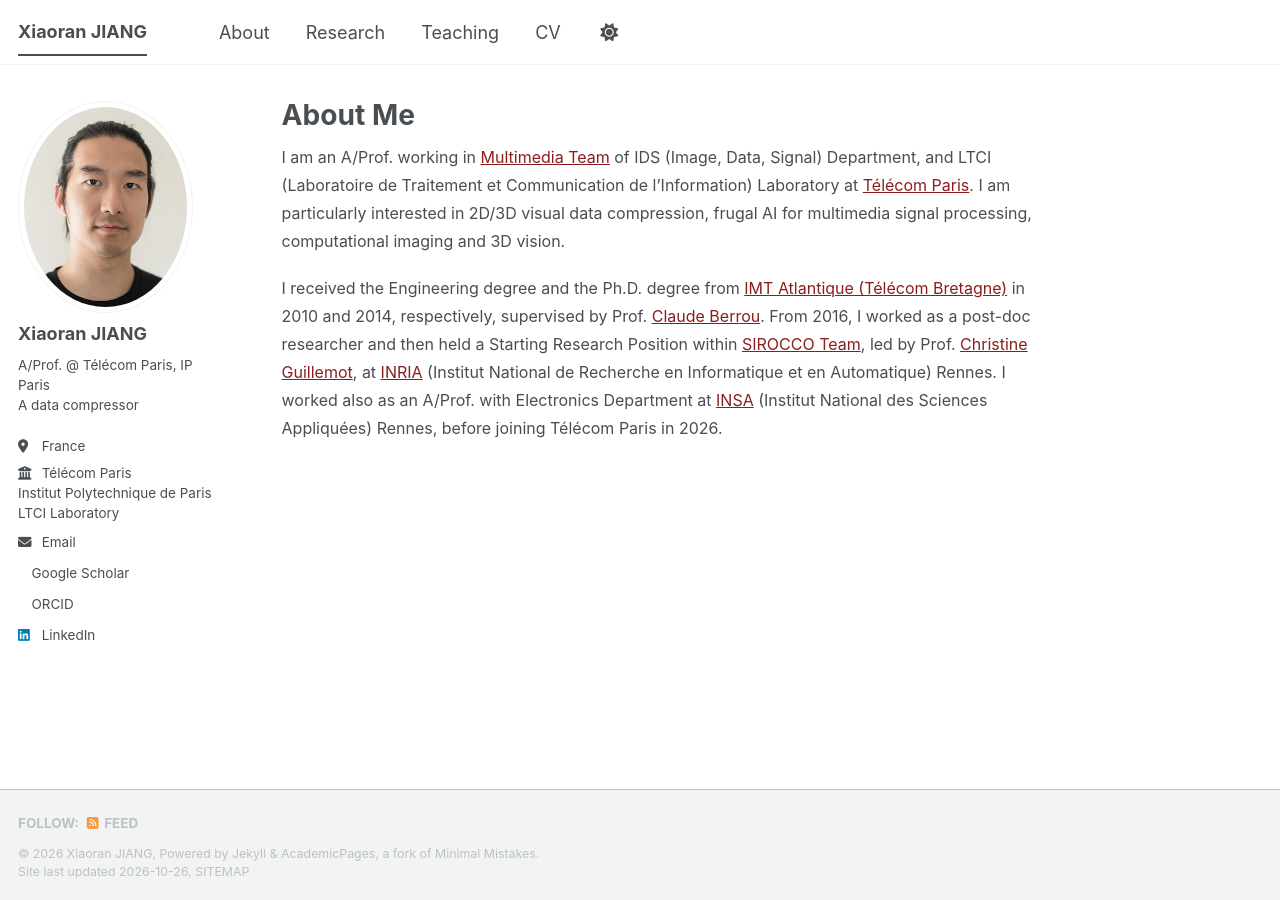
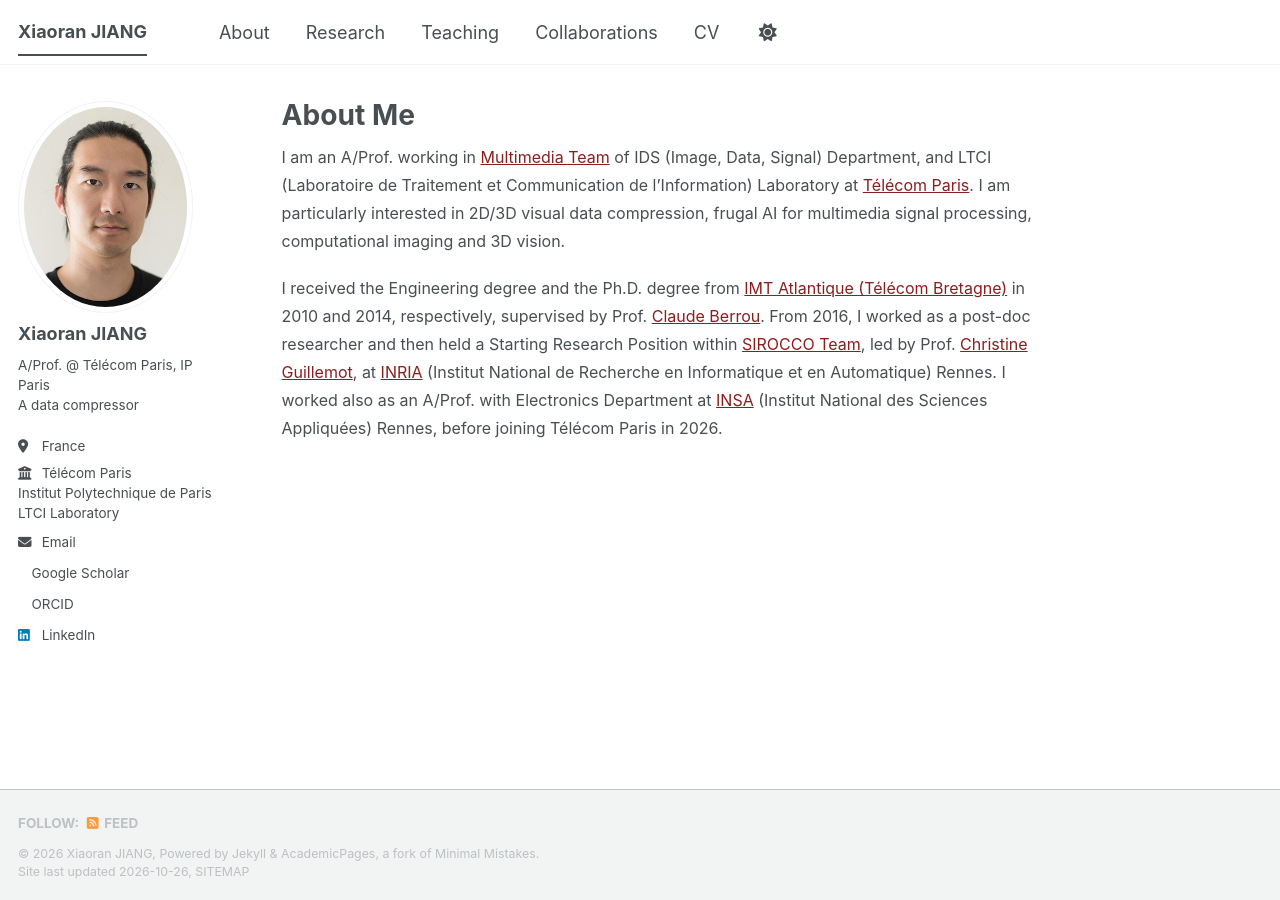
Before and after one commit to xiaoranjiang/xiaoranjiang.github.io, a Jekyll site: the page built from _pages/about.md, in a window 1280 px wide. Built offline with Jekyll 4.4.1, drawn with Linux system fonts in a browser that asks for light colours; a style sheet for code colours, icons or effects is not loaded.

Commit message:
Update navigation.yml

```diff
--- a/_data/navigation.yml
+++ b/_data/navigation.yml
@@ -26,6 +26,9 @@ main:
   #- title: "Blog Posts"
   #  url: /year-archive/
 
+  - title: "Collaborations"
+    url: /collaborations/
+
   - title: "CV"
     url: /cv/
 
```
